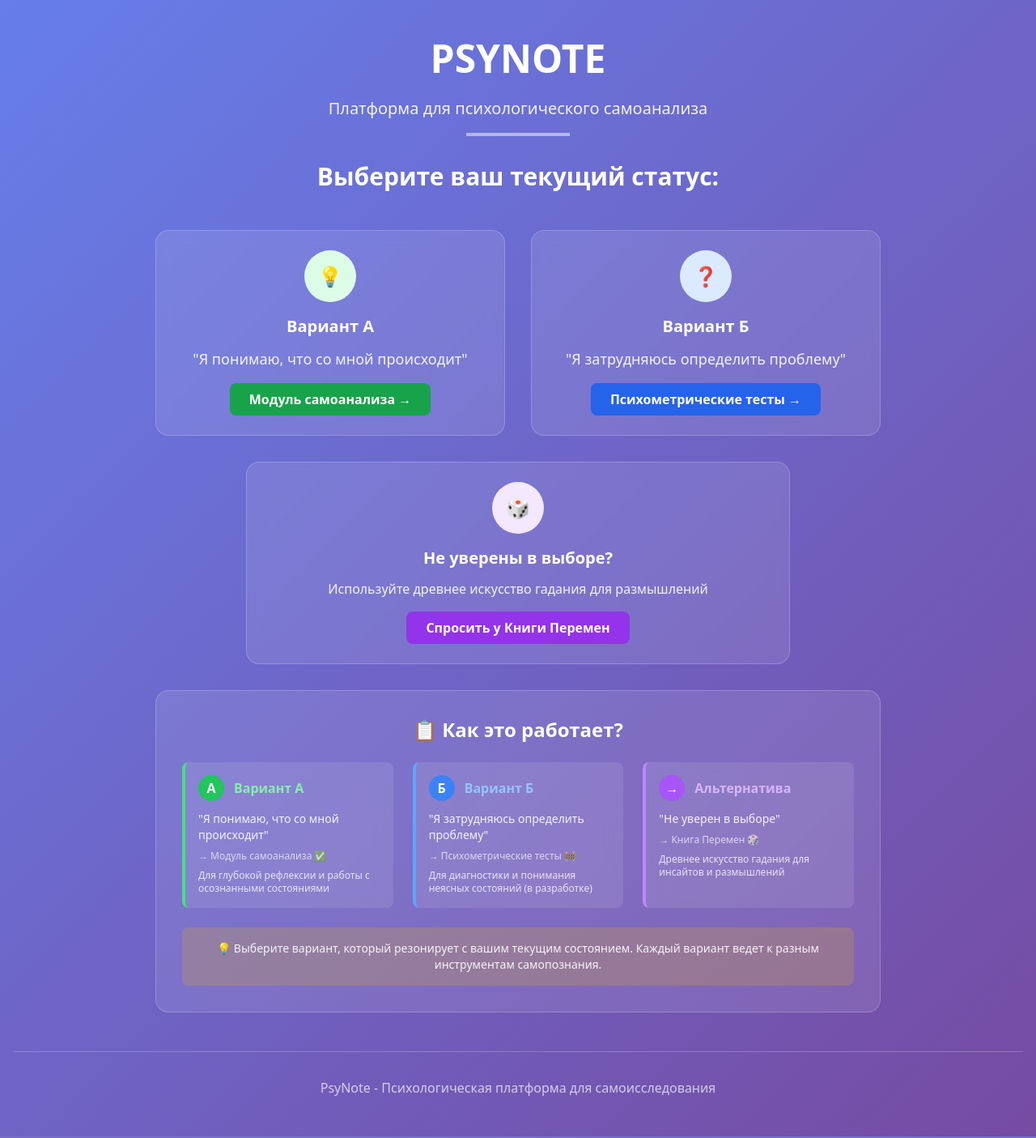
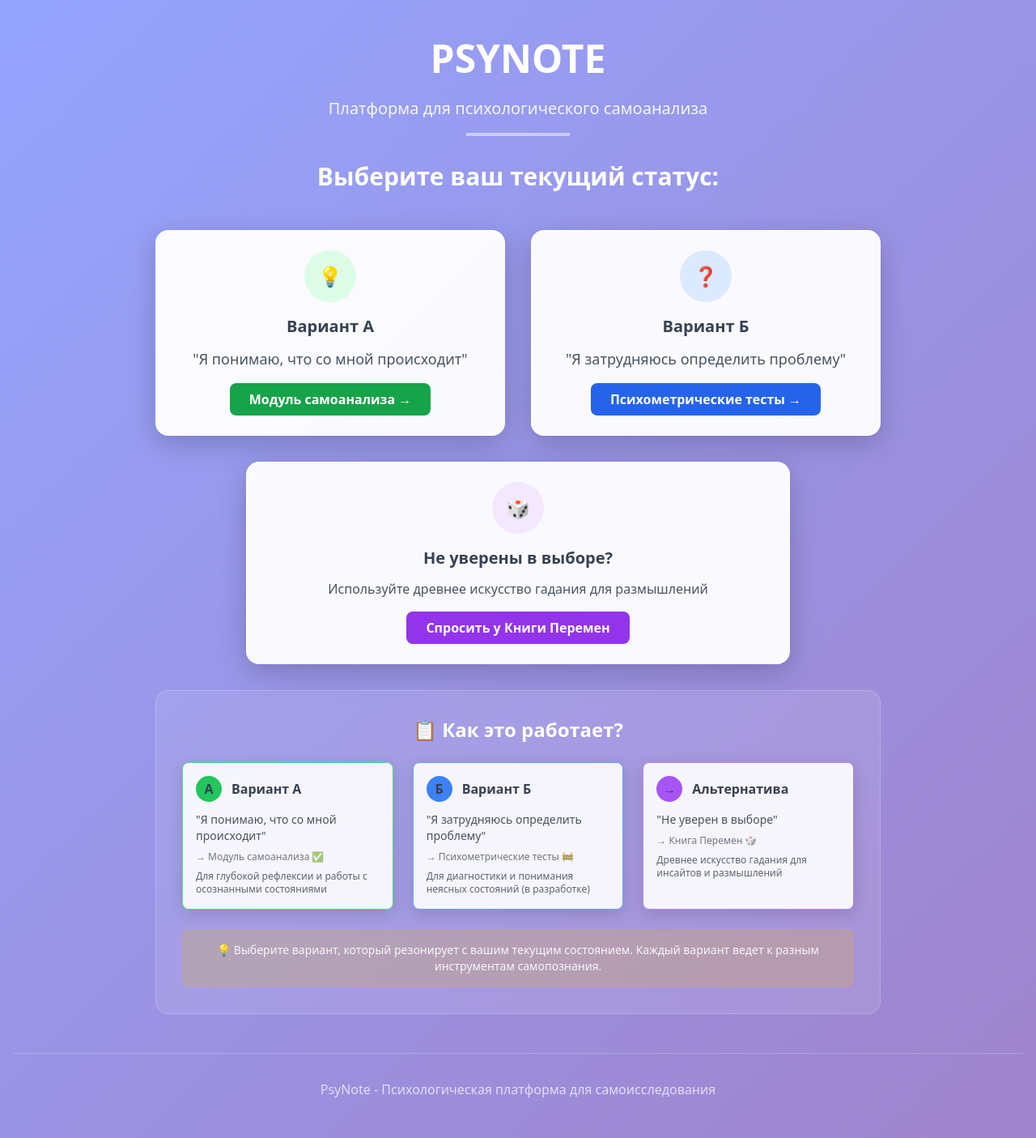
Before and after one commit to skifberg/PsyNote, a FastAPI app: page / in a window 1280 px wide. Shown: the whole page at 81% size. Run offline with FastAPI, Linux system fonts and the light colour scheme; some libraries are stand-ins or nearby versions.

Commit message:
✅ 2025-09-01 15:31 - Авто-коммит после тестирования
- Главная страница работает
- Книга Перемен запускается
- Модуль самоанализа открывается
- Этап тестирования пройден

#autocommit #progress

```diff
--- a/backend/app/templates/index.html
+++ b/backend/app/templates/index.html
@@ -7,29 +7,35 @@
     <script src="https://cdn.tailwindcss.com"></script>
     <style>
     .decision-gate {
-            background: linear-gradient(135deg, #667eea 0%, #764ba2 100%);
+        background: linear-gradient(135deg, #94a5ff 0%, #a083cc 100%); /* Очень светлый фон */
         min-height: 100vh;
     }
     .gate-card {
         transition: all 0.3s ease;
-            backdrop-filter: blur(10px);
-            background: rgba(255, 255, 255, 0.1);
-            border: 1px solid rgba(255, 255, 255, 0.2);
+        background: rgba(255, 255, 255, 0.95); /* Почти белые карточки */
+        border: 1px solid rgba(255, 255, 255, 0.8);
+        box-shadow: 0 10px 35px rgba(0, 0, 0, 0.2);
+        border-radius: 20px;
+        color: #374151; /* Темный текст для контраста */
     }
     .gate-card:hover {
         transform: translateY(-5px);
-            box-shadow: 0 20px 40px rgba(0, 0, 0, 0.2);
+        box-shadow: 0 20px 45px rgba(0, 0, 0, 0.25);
+        background: rgba(255, 255, 255, 0.98);
     }
-        .choice-btn {
-            transition: all 0.3s ease;
-        }
-        .choice-btn:hover {
-            transform: scale(1.05);
+    .gate-card h3,
+    .gate-card p {
+        color: #374151; /* Темный текст */
     }
     .explanation-box {
-            background: rgba(255, 255, 255, 0.1);
-            border-left: 4px solid;
-            backdrop-filter: blur(10px);
+        background: rgba(255, 255, 255, 0.9);
+        border: 1px solid rgba(255, 255, 255, 0.7);
+        color: #374151;
+        box-shadow: 0 5px 20px rgba(0, 0, 0, 0.15);
+    }
+    .explanation-box h4,
+    .explanation-box p {
+        color: #374151; /* Темный текст */
     }
 </style>
 </head>
```
Lines whose indentation alone changed are shown as unchanged.
